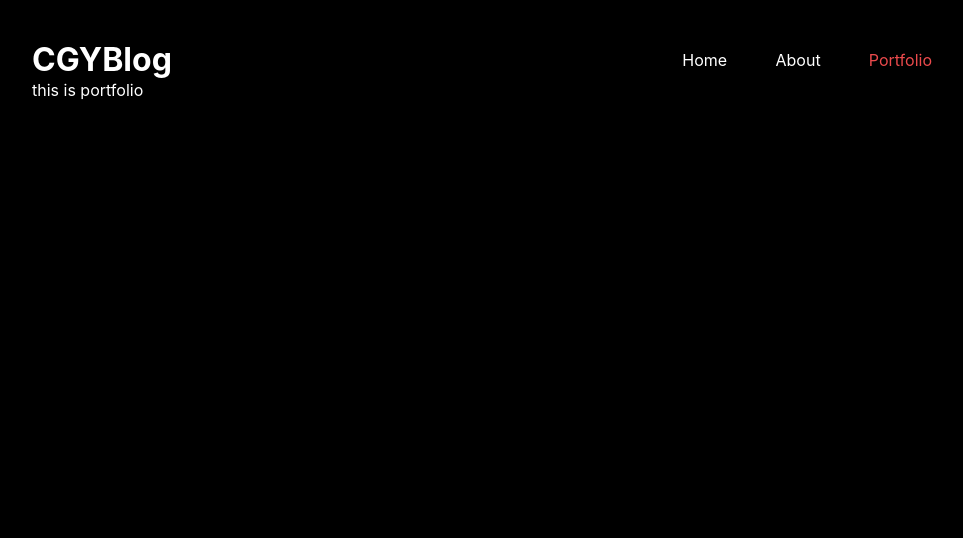
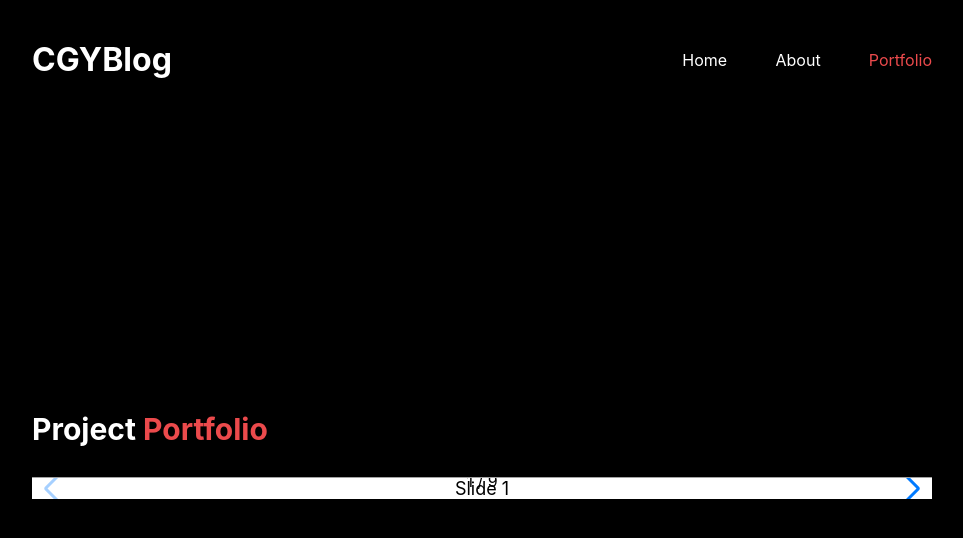
Before and after one commit to CHOGANGYEOL/CHOGANGYEOL.github.io, a React (Create React App) app: page /portfolio in a window 1280 px wide. Shown: the top 538 px of the page, without its empty margins (158-1121 px from the left). Built offline with nearby package versions, Linux system fonts and the light colour scheme.

Commit message:
feat:Portfolio page markup

```diff
--- a/package.json
+++ b/package.json
@@ -18,6 +18,7 @@
     "react-router-dom": "^6.8.1",
     "react-scripts": "5.0.1",
     "styled-components": "^5.3.6",
+    "swiper": "^9.1.0",
     "typescript": "^4.9.5",
     "web-vitals": "^2.1.4"
   },
--- a/src/GrobalStyle.ts
+++ b/src/GrobalStyle.ts
@@ -4,7 +4,7 @@ const GlobalStyle = createGlobalStyle`
 :root {
     /* font size */
     --big-font : 3.6rem;
-    --head-font : 2.2rem;
+    --head-font : 3rem;
     --sub-head-font : 1.8rem;
     --main-font : 1.6rem;
     --small-font : 1.4rem;
--- a/src/page/Portfolio.tsx
+++ b/src/page/Portfolio.tsx
@@ -1,8 +1,81 @@
+import styled from "styled-components";
+// Import Swiper React components
+import { Swiper, SwiperSlide } from "swiper/react";
+
+// Import Swiper styles
+import "swiper/css";
+import "swiper/css/pagination";
+import "swiper/css/navigation";
+
+// import required modules
+import { Pagination, Navigation } from "swiper";
+
+const ProtfolioWrap = styled.article`
+  display: flex;
+  flex-direction: column;
+  min-height: calc(100vh - 8rem);
+  justify-content: center;
+  align-items: center;
+  .mainTitle {
+    width: 100%;
+    > h3 {
+      font-size: var(--head-font);
+      span {
+        color: var(--point-color);
+      }
+    }
+    border-bottom: 1px solid var(--gray-color);
+  }
+  .swiper {
+    width: 100%;
+    height: 100%;
+    color : #000;
+    .swiper-slide {
+      text-align: center;
+      font-size: 18px;
+      background: #fff;
+      /* Center slide text vertically */
+      display: flex;
+      justify-content: center;
+      align-items: center;
+    }
+    .swiper-slide img {
+      display: block;
+      width: 100%;
+      height: 100%;
+      object-fit: cover;
+    }
+  }
+`;
 
 const Portfolio = () => {
-    return(
-        <p>this is portfolio</p>
-    )
-}
+  return (
+    <ProtfolioWrap>
+      <div className="mainTitle">
+        <h3>
+          Project <span>Portfolio</span>
+        </h3>
+      </div>
+      <Swiper
+        pagination={{
+          type: "fraction",
+        }}
+        navigation={true}
+        modules={[Pagination, Navigation]}
+        className="mySwiper"
+      >
+        <SwiperSlide>Slide 1</SwiperSlide>
+        <SwiperSlide>Slide 2</SwiperSlide>
+        <SwiperSlide>Slide 3</SwiperSlide>
+        <SwiperSlide>Slide 4</SwiperSlide>
+        <SwiperSlide>Slide 5</SwiperSlide>
+        <SwiperSlide>Slide 6</SwiperSlide>
+        <SwiperSlide>Slide 7</SwiperSlide>
+        <SwiperSlide>Slide 8</SwiperSlide>
+        <SwiperSlide>Slide 9</SwiperSlide>
+      </Swiper>
+    </ProtfolioWrap>
+  );
+};
 
-export default Portfolio
+export default Portfolio;
```
Also changed, not shown: 1 other file (tests, documents, lock files or other folders).
